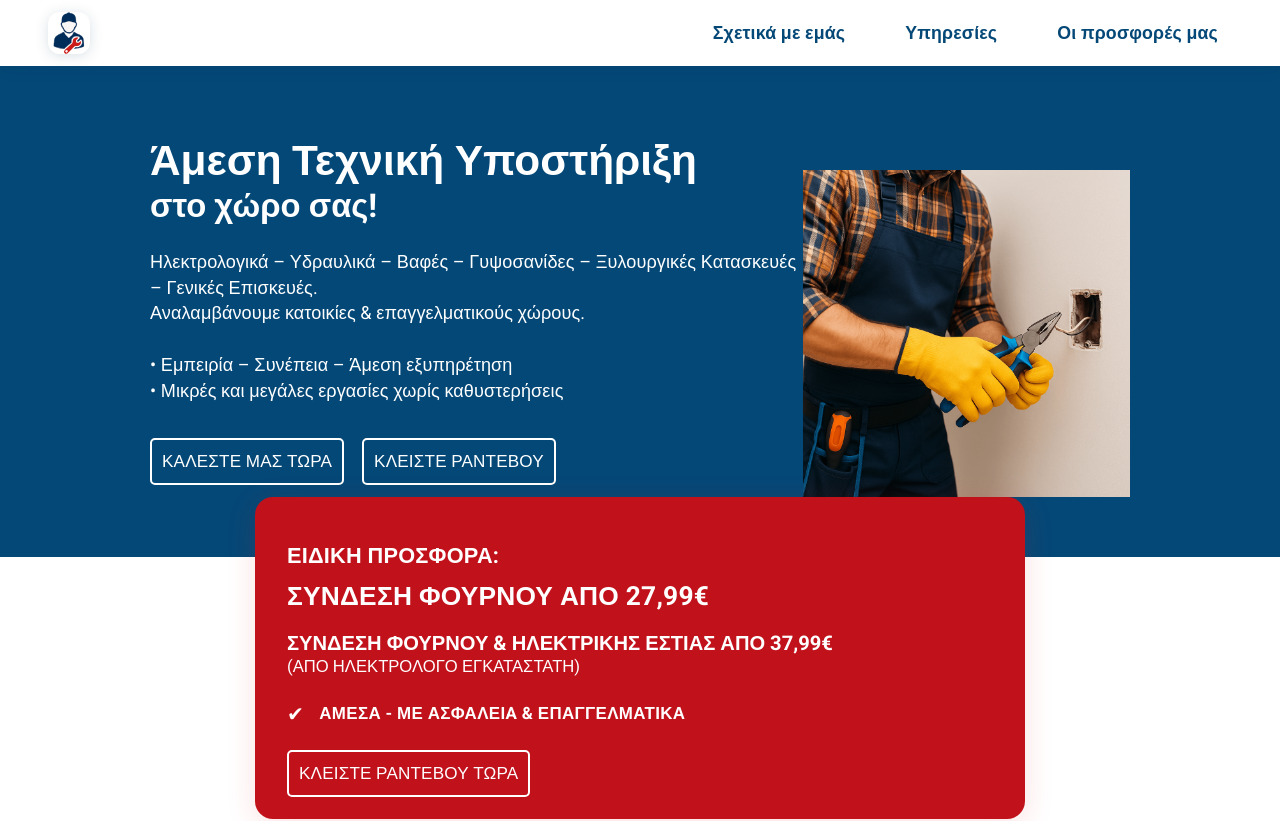
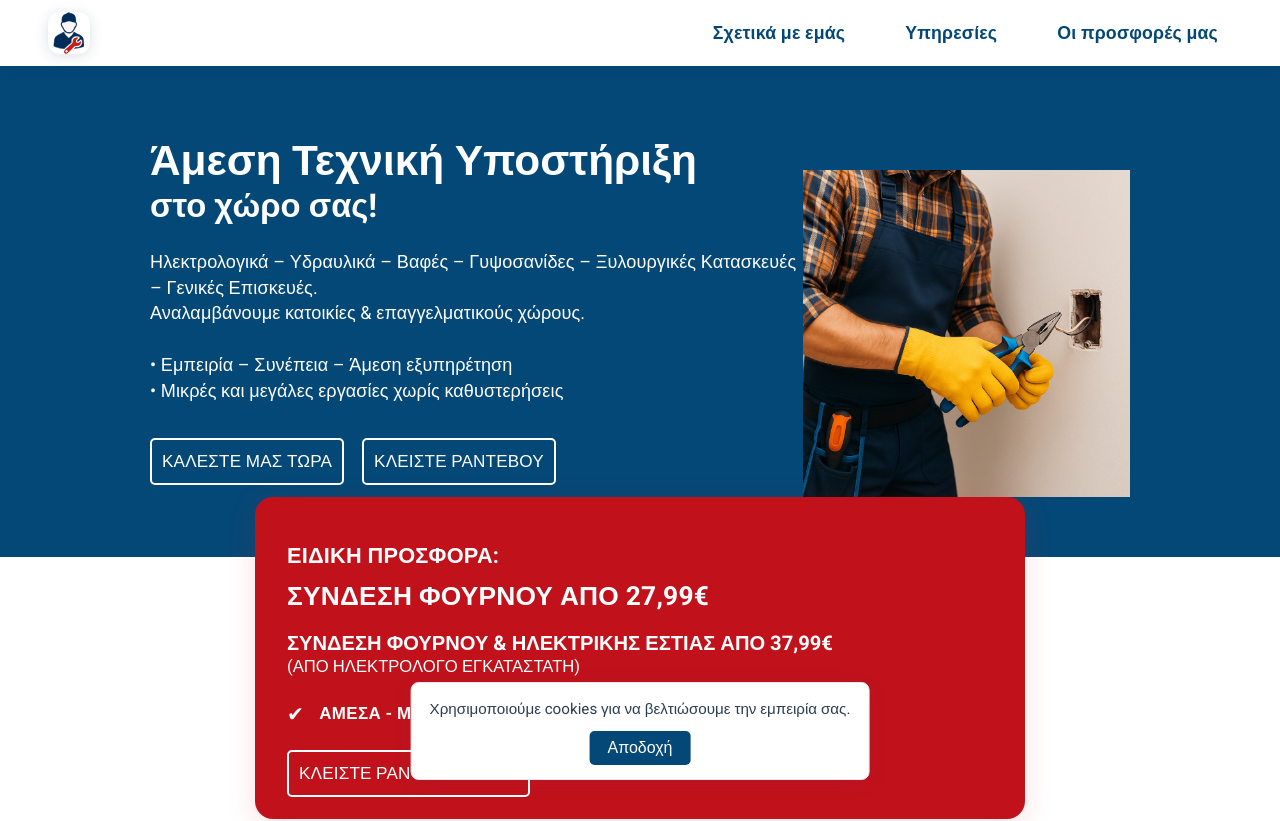
Before and after one commit to Nissmoline/handyman, a Vue app: page / in a window 1280 px wide. Shown: the top 821 px of the page. Built offline with nearby package versions, Linux system fonts and the light colour scheme.

Commit message:
Add cookie consent banner

```diff
--- a/public/App.vue
+++ b/public/App.vue
@@ -4,6 +4,7 @@ import AppHeader from '@/components/AppHeader.vue'
 import AppBottomBar from '@/components/AppBottomBar.vue'
 import AppFooter from '@/components/AppFooter.vue'
 import AppointmentPopup from '@/components/AppointmentPopup.vue'
+import CookieConsent from '@/components/CookieConsent.vue'
 
 const popupOpen = ref(false)
 function openPopup() { popupOpen.value = true }
@@ -17,6 +18,7 @@ provide('openAppointmentPopup', openPopup)
   <router-view />
   <AppBottomBar @contact="openPopup" />
   <AppFooter />
+  <CookieConsent />
   <AppointmentPopup v-model:isOpen="popupOpen" />
 </template>
 
--- /dev/null
+++ b/public/components/CookieConsent.vue
@@ -0,0 +1,66 @@
+<script setup>
+import { ref, onMounted } from 'vue'
+
+const visible = ref(false)
+
+onMounted(() => {
+  const hasConsent = document.cookie.split('; ').find(row => row.startsWith('cookie_consent='))
+  if (!hasConsent) visible.value = true
+})
+
+function acceptCookies() {
+  const expires = new Date(Date.now() + 365*24*60*60*1000).toUTCString()
+  document.cookie = `cookie_consent=true; expires=${expires}; path=/`
+  visible.value = false
+}
+</script>
+
+<template>
+  <transition name="slide-up">
+    <div v-if="visible" class="cookie-consent">
+      <p>Χρησιμοποιούμε cookies για να βελτιώσουμε την εμπειρία σας.</p>
+      <button class="cookie-btn" @click="acceptCookies">Αποδοχή</button>
+    </div>
+  </transition>
+</template>
+
+<style scoped>
+.cookie-consent {
+  position: fixed;
+  bottom: 20px;
+  left: 50%;
+  transform: translateX(-50%);
+  background: #fff;
+  border: 1px solid #e6e8eb;
+  box-shadow: 0 4px 20px rgba(50,70,100,0.07);
+  padding: 14px 18px;
+  border-radius: 8px;
+  display: flex;
+  flex-direction: column;
+  gap: 10px;
+  max-width: 90vw;
+  z-index: 10000;
+  text-align: center;
+  font-size: 0.95rem;
+}
+.cookie-btn {
+  align-self: center;
+  background: #044877;
+  color: #fff;
+  border: none;
+  border-radius: 5px;
+  padding: 8px 18px;
+  font-size: 1rem;
+  cursor: pointer;
+}
+.cookie-btn:hover {
+  background: #03365d;
+}
+.slide-up-enter-active, .slide-up-leave-active {
+  transition: transform 0.3s, opacity 0.3s;
+}
+.slide-up-enter-from, .slide-up-leave-to {
+  transform: translateY(100%);
+  opacity: 0;
+}
+</style>
```
